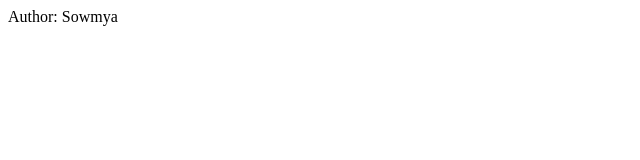
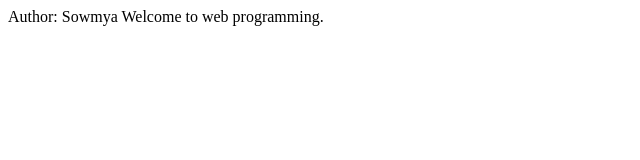
Before and after one commit to kvsowmyasri/2021-Fall-Web-ICP-1, a plain HTML site: page Source/index.html in a window 1280 px wide. Shown: the whole page, without its empty margins (0-640 px from the left). Drawn offline with Linux system fonts and the light colour scheme.

Commit message:
Changing index file

```diff
--- a/Source/index.html
+++ b/Source/index.html
@@ -6,5 +6,6 @@
 </head>
 <body>
 Author: Sowmya
+Welcome to web programming.
 </body>
 </html>
```
